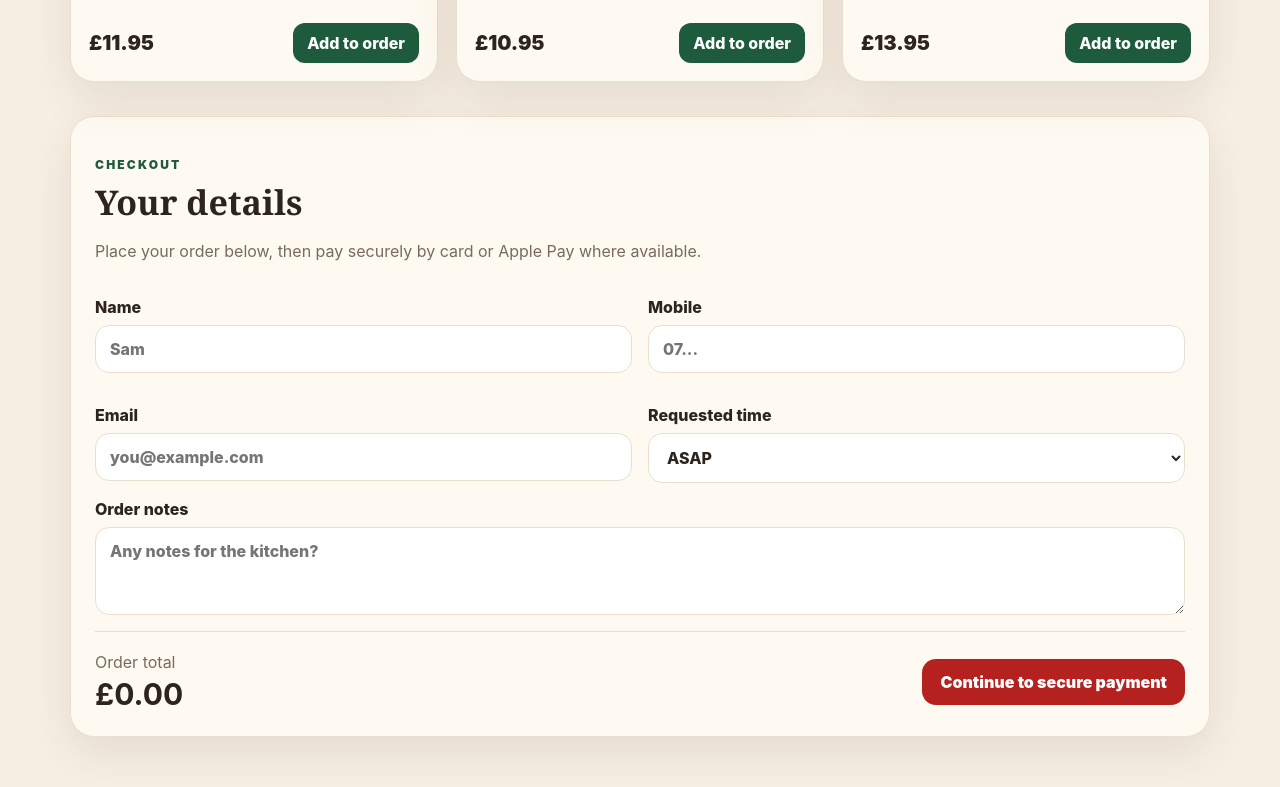
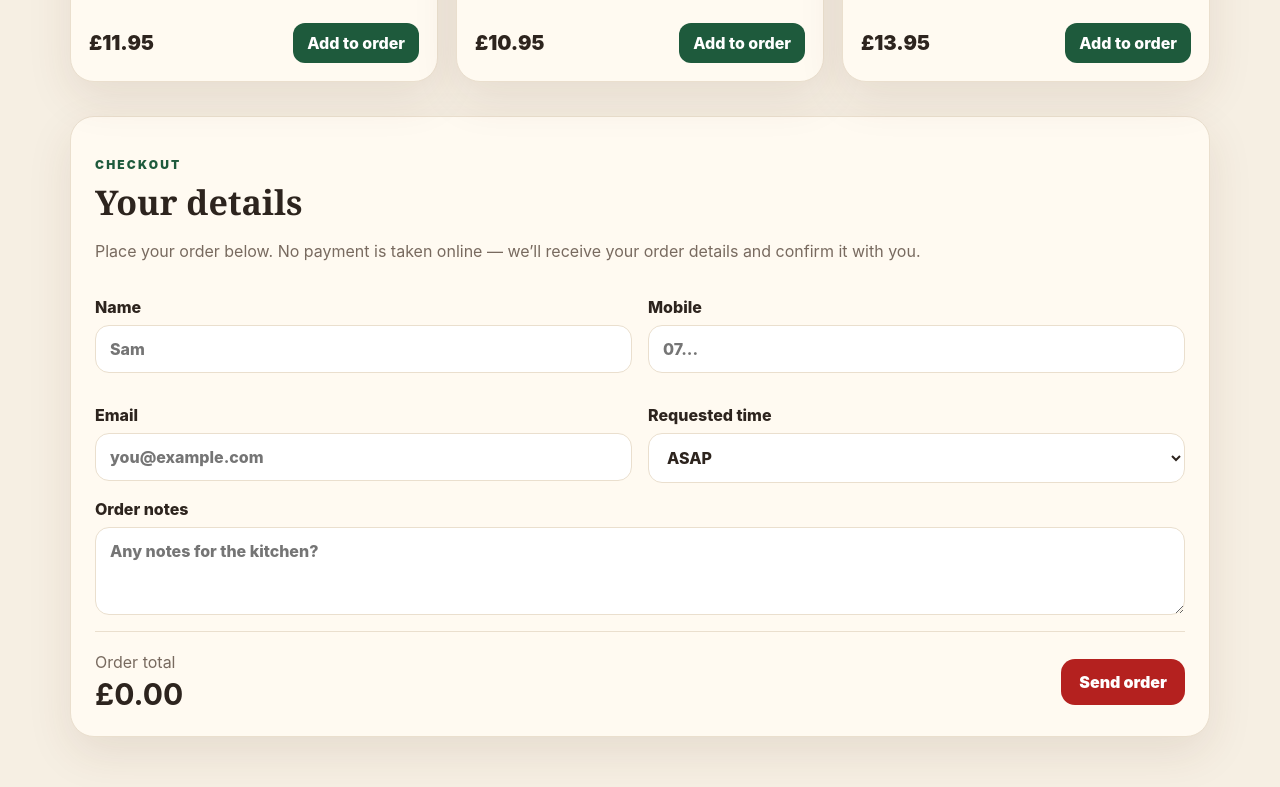
Before and after one commit to samharris1993/Big-papa-pizza, a website: page index.html in a window 1280 px wide. Shown: the part 1374-2161 px from the top of the page. Drawn offline with Linux system fonts and the light colour scheme.

Commit message:
Add files via upload

```diff
--- a/index.html
+++ b/index.html
@@ -48,7 +48,7 @@
       <div class="section-heading">
         <div>
           <span class="eyebrow">CHECKOUT</span>
-          <h2>Your details</h2><p class="muted">Place your order below, then pay securely by card or Apple Pay where available.</p>
+          <h2>Your details</h2><p class="muted">Place your order below. No payment is taken online — we’ll receive your order details and confirm it with you.</p>
         </div>
       </div>
 
@@ -94,7 +94,7 @@
             <span class="muted">Order total</span>
             <strong id="checkoutTotal">£0.00</strong>
           </div>
-          <button class="primary" type="submit">Continue to secure payment</button>
+          <button class="primary" type="submit">Send order</button>
         </div>
       </form>
     </section>
```
Also changed, not shown: README.md, netlify.toml.
